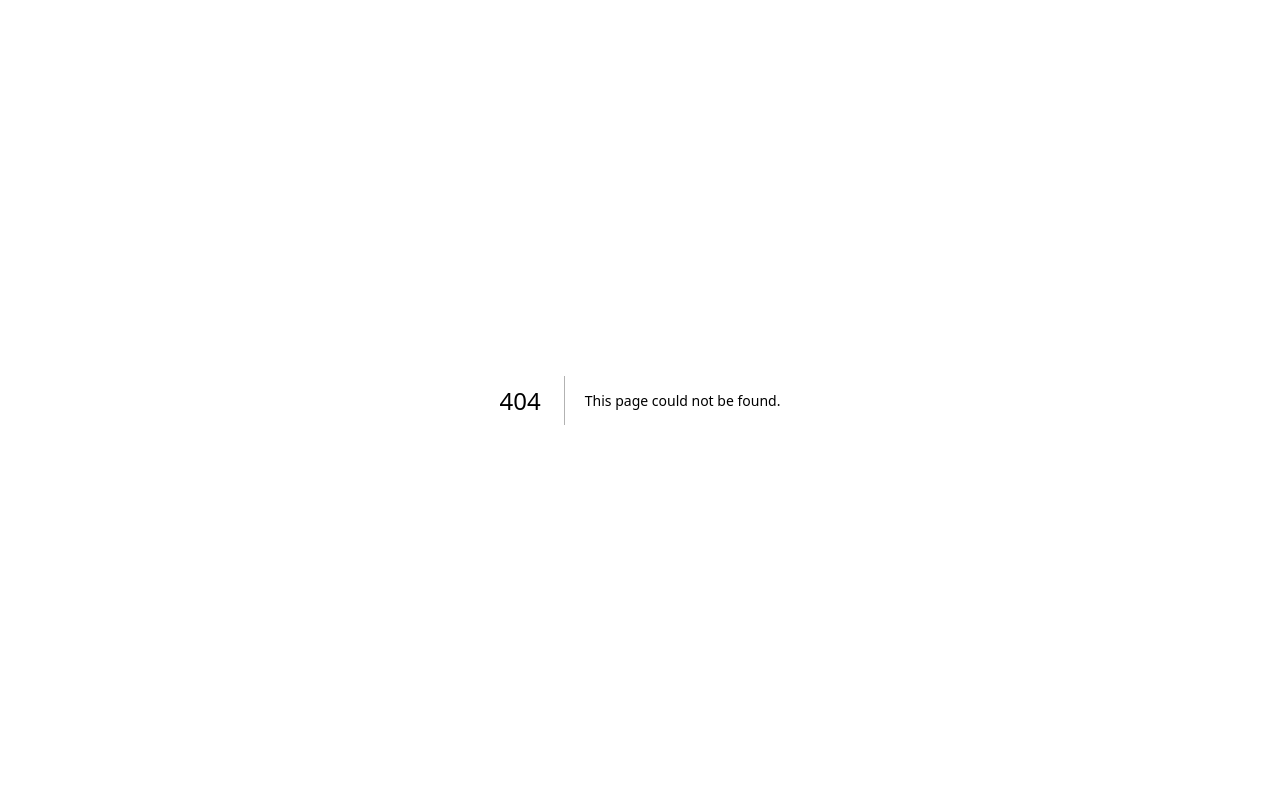
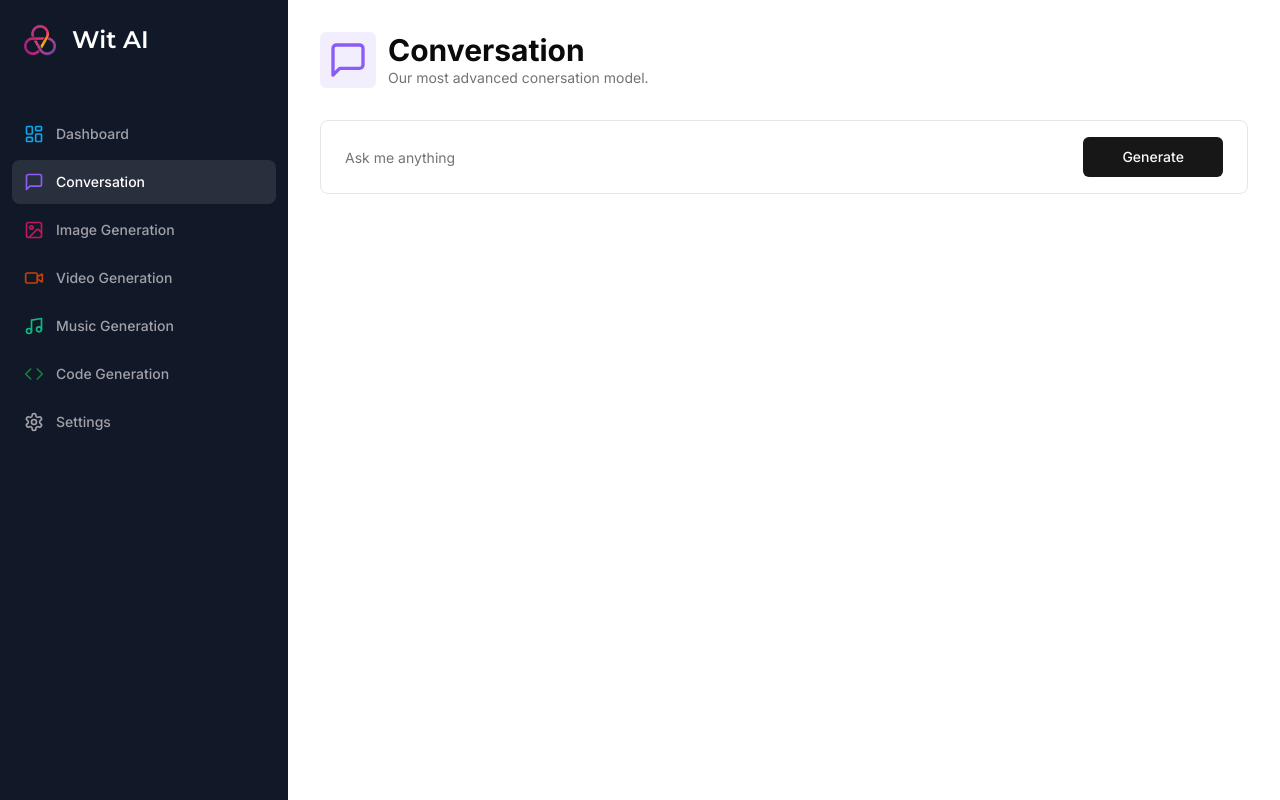
Before and after one commit to DylanPDao/WitAI, a Next.js app in the folder witai-saas/: page /conversation in a window 1280 px wide. Before the commit this address had no page. Built offline with nearby package versions, Linux system fonts and the light colour scheme.

Commit message:
created conversation layout

```diff
--- /dev/null
+++ b/witai-saas/app/(dashboard)/(routes)/conversation/constants.ts
@@ -0,0 +1,7 @@
+import * as z from "zod"
+
+export const formSchema = z.object({
+  prompt: z.string().min(1, {
+    message: "Prompt is required",
+  })
+});
--- /dev/null
+++ b/witai-saas/app/(dashboard)/(routes)/conversation/page.tsx
@@ -0,0 +1,68 @@
+"use client"
+
+import * as z from "zod"
+import { Heading } from "@/components/heading"
+import { MessageSquare } from "lucide-react"
+import { useForm } from "react-hook-form"
+import { formSchema } from "./constants"
+import { zodResolver } from "@hookform/resolvers/zod"
+import { Form, FormControl, FormField, FormItem } from "@/components/ui/form"
+import { Input } from "@/components/ui/input"
+import { Button } from "@/components/ui/button"
+
+const ConversationPage = () => {
+  const form = useForm<z.infer<typeof formSchema>>({
+    resolver: zodResolver(formSchema),
+    defaultValues: {
+      prompt: ""
+    }
+  })
+
+  const isLoading = form.formState.isSubmitting;
+
+  const onSubmit = async (values: z.infer<typeof formSchema>) => {
+    console.log(values)
+  }
+
+  return (
+    <div>
+      <Heading
+        title="Conversation"
+        description="Our most advanced conersation model."
+        icon={MessageSquare}
+        iconColor="text-violet-500"
+        bgColor="bg-violet-500/10"
+        />
+        <div className="px-4 lg:px-8">
+          <div>
+            <Form {...form}>
+              <form onSubmit={form.handleSubmit(onSubmit)}
+              className="rounded-lg border w-full p-4 px-3 md:px-6 focus-within:shadow-sm grid grid-cols-12 gap-2"
+              >
+                <FormField
+                  name="prompt"
+                  render={({ field }) => (
+                    <FormItem className="col-span-12 lg:col-span-10">
+                      <FormControl className="m-0 p-0">
+                        <Input
+                          className="border-0 outline-none focus-visible:ring-0 focus-visible:ring-transparent"
+                          disabled={isLoading}
+                          placeholder="Ask me anything"
+                          {...field}
+                        />
+                      </FormControl>
+                    </FormItem>
+                  )}
+                />
+                <Button className="col-span-12 lg:col-span-2 w-full" disabled={isLoading}>
+                  Generate
+                </Button>
+              </form>
+            </Form>
+          </div>
+        </div>
+    </div>
+  )
+}
+
+export default ConversationPage
--- /dev/null
+++ b/witai-saas/components/heading.tsx
@@ -0,0 +1,34 @@
+import { cn } from "@/lib/utils";
+import { LucideIcon } from "lucide-react";
+
+interface HeadingProps {
+  title: string;
+  description: string;
+  icon: LucideIcon;
+  iconColor?: string;
+  bgColor?:string;
+}
+
+export const Heading = ({
+  title,
+  description,
+  icon: Icon,
+  iconColor,
+  bgColor
+}: HeadingProps) => {
+  return (
+      <div className="px-4 lg:px-8 flex items-center gap-x-3 mb-8">
+        <div className={cn("p-2 w-fit rounded-md", bgColor)}>
+          <Icon className={cn("w-10 h-10", iconColor)}/>
+        </div>
+        <div>
+          <h2 className="text-3xl font-bold">
+            {title}
+          </h2>
+          <p className="text-sm text-muted-foreground">
+            {description}
+          </p>
+        </div>
+      </div>
+  )
+}
--- /dev/null
+++ b/witai-saas/components/ui/form.tsx
@@ -0,0 +1,176 @@
+import * as React from "react"
+import * as LabelPrimitive from "@radix-ui/react-label"
+import { Slot } from "@radix-ui/react-slot"
+import {
+  Controller,
+  ControllerProps,
+  FieldPath,
+  FieldValues,
+  FormProvider,
+  useFormContext,
+} from "react-hook-form"
+
+import { cn } from "@/lib/utils"
+import { Label } from "@/components/ui/label"
+
+const Form = FormProvider
+
+type FormFieldContextValue<
+  TFieldValues extends FieldValues = FieldValues,
+  TName extends FieldPath<TFieldValues> = FieldPath<TFieldValues>
+> = {
+  name: TName
+}
+
+const FormFieldContext = React.createContext<FormFieldContextValue>(
+  {} as FormFieldContextValue
+)
+
+const FormField = <
+  TFieldValues extends FieldValues = FieldValues,
+  TName extends FieldPath<TFieldValues> = FieldPath<TFieldValues>
+>({
+  ...props
+}: ControllerProps<TFieldValues, TName>) => {
+  return (
+    <FormFieldContext.Provider value={{ name: props.name }}>
+      <Controller {...props} />
+    </FormFieldContext.Provider>
+  )
+}
+
+const useFormField = () => {
+  const fieldContext = React.useContext(FormFieldContext)
+  const itemContext = React.useContext(FormItemContext)
+  const { getFieldState, formState } = useFormContext()
+
+  const fieldState = getFieldState(fieldContext.name, formState)
+
+  if (!fieldContext) {
+    throw new Error("useFormField should be used within <FormField>")
+  }
+
+  const { id } = itemContext
+
+  return {
+    id,
+    name: fieldContext.name,
+    formItemId: `${id}-form-item`,
+    formDescriptionId: `${id}-form-item-description`,
+    formMessageId: `${id}-form-item-message`,
+    ...fieldState,
+  }
+}
+
+type FormItemContextValue = {
+  id: string
+}
+
+const FormItemContext = React.createContext<FormItemContextValue>(
+  {} as FormItemContextValue
+)
+
+const FormItem = React.forwardRef<
+  HTMLDivElement,
+  React.HTMLAttributes<HTMLDivElement>
+>(({ className, ...props }, ref) => {
+  const id = React.useId()
+
+  return (
+    <FormItemContext.Provider value={{ id }}>
+      <div ref={ref} className={cn("space-y-2", className)} {...props} />
+    </FormItemContext.Provider>
+  )
+})
+FormItem.displayName = "FormItem"
+
+const FormLabel = React.forwardRef<
+  React.ElementRef<typeof LabelPrimitive.Root>,
+  React.ComponentPropsWithoutRef<typeof LabelPrimitive.Root>
+>(({ className, ...props }, ref) => {
+  const { error, formItemId } = useFormField()
+
+  return (
+    <Label
+      ref={ref}
+      className={cn(error && "text-destructive", className)}
+      htmlFor={formItemId}
+      {...props}
+    />
+  )
+})
+FormLabel.displayName = "FormLabel"
+
+const FormControl = React.forwardRef<
+  React.ElementRef<typeof Slot>,
+  React.ComponentPropsWithoutRef<typeof Slot>
+>(({ ...props }, ref) => {
+  const { error, formItemId, formDescriptionId, formMessageId } = useFormField()
+
+  return (
+    <Slot
+      ref={ref}
+      id={formItemId}
+      aria-describedby={
+        !error
+          ? `${formDescriptionId}`
+          : `${formDescriptionId} ${formMessageId}`
+      }
+      aria-invalid={!!error}
+      {...props}
+    />
+  )
+})
+FormControl.displayName = "FormControl"
+
+const FormDescription = React.forwardRef<
+  HTMLParagraphElement,
+  React.HTMLAttributes<HTMLParagraphElement>
+>(({ className, ...props }, ref) => {
+  const { formDescriptionId } = useFormField()
+
+  return (
+    <p
+      ref={ref}
+      id={formDescriptionId}
+      className={cn("text-sm text-muted-foreground", className)}
+      {...props}
+    />
+  )
+})
+FormDescription.displayName = "FormDescription"
+
+const FormMessage = React.forwardRef<
+  HTMLParagraphElement,
+  React.HTMLAttributes<HTMLParagraphElement>
+>(({ className, children, ...props }, ref) => {
+  const { error, formMessageId } = useFormField()
+  const body = error ? String(error?.message) : children
+
+  if (!body) {
+    return null
+  }
+
+  return (
+    <p
+      ref={ref}
+      id={formMessageId}
+      className={cn("text-sm font-medium text-destructive", className)}
+      {...props}
+    >
+      {body}
+    </p>
+  )
+})
+FormMessage.displayName = "FormMessage"
+
+export {
+  useFormField,
+  Form,
+  FormItem,
+  FormLabel,
+  FormControl,
+  FormDescription,
+  FormMessage,
+  FormField,
+}
--- /dev/null
+++ b/witai-saas/components/ui/input.tsx
@@ -0,0 +1,25 @@
+import * as React from "react"
+
+import { cn } from "@/lib/utils"
+
+export interface InputProps
+  extends React.InputHTMLAttributes<HTMLInputElement> {}
+
+const Input = React.forwardRef<HTMLInputElement, InputProps>(
+  ({ className, type, ...props }, ref) => {
+    return (
+      <input
+        type={type}
+        className={cn(
+          "flex h-10 w-full rounded-md border border-input bg-background px-3 py-2 text-sm ring-offset-background file:border-0 file:bg-transparent file:text-sm file:font-medium placeholder:text-muted-foreground focus-visible:outline-none focus-visible:ring-2 focus-visible:ring-ring focus-visible:ring-offset-2 disabled:cursor-not-allowed disabled:opacity-50",
+          className
+        )}
+        ref={ref}
+        {...props}
+      />
+    )
+  }
+)
+Input.displayName = "Input"
+
+export { Input }
--- /dev/null
+++ b/witai-saas/components/ui/label.tsx
@@ -0,0 +1,26 @@
+"use client"
+
+import * as React from "react"
+import * as LabelPrimitive from "@radix-ui/react-label"
+import { cva, type VariantProps } from "class-variance-authority"
+
+import { cn } from "@/lib/utils"
+
+const labelVariants = cva(
+  "text-sm font-medium leading-none peer-disabled:cursor-not-allowed peer-disabled:opacity-70"
+)
+
+const Label = React.forwardRef<
+  React.ElementRef<typeof LabelPrimitive.Root>,
+  React.ComponentPropsWithoutRef<typeof LabelPrimitive.Root> &
+    VariantProps<typeof labelVariants>
+>(({ className, ...props }, ref) => (
+  <LabelPrimitive.Root
+    ref={ref}
+    className={cn(labelVariants(), className)}
+    {...props}
+  />
+))
+Label.displayName = LabelPrimitive.Root.displayName
+
+export { Label }
--- a/witai-saas/package.json
+++ b/witai-saas/package.json
@@ -10,7 +10,9 @@
   },
   "dependencies": {
     "@clerk/nextjs": "^5.1.6",
+    "@hookform/resolvers": "^3.6.0",
     "@radix-ui/react-dialog": "^1.1.1",
+    "@radix-ui/react-label": "^2.1.0",
     "@radix-ui/react-slot": "^1.1.0",
     "class-variance-authority": "^0.7.0",
     "clsx": "^2.1.1",
@@ -18,8 +20,10 @@
     "next": "14.2.4",
     "react": "^18",
     "react-dom": "^18",
+    "react-hook-form": "^7.52.0",
     "tailwind-merge": "^2.3.0",
-    "tailwindcss-animate": "^1.0.7"
+    "tailwindcss-animate": "^1.0.7",
+    "zod": "^3.23.8"
   },
   "devDependencies": {
     "@types/node": "^20",
```
Also changed, not shown: 1 other file (tests, documents, lock files or other folders).
